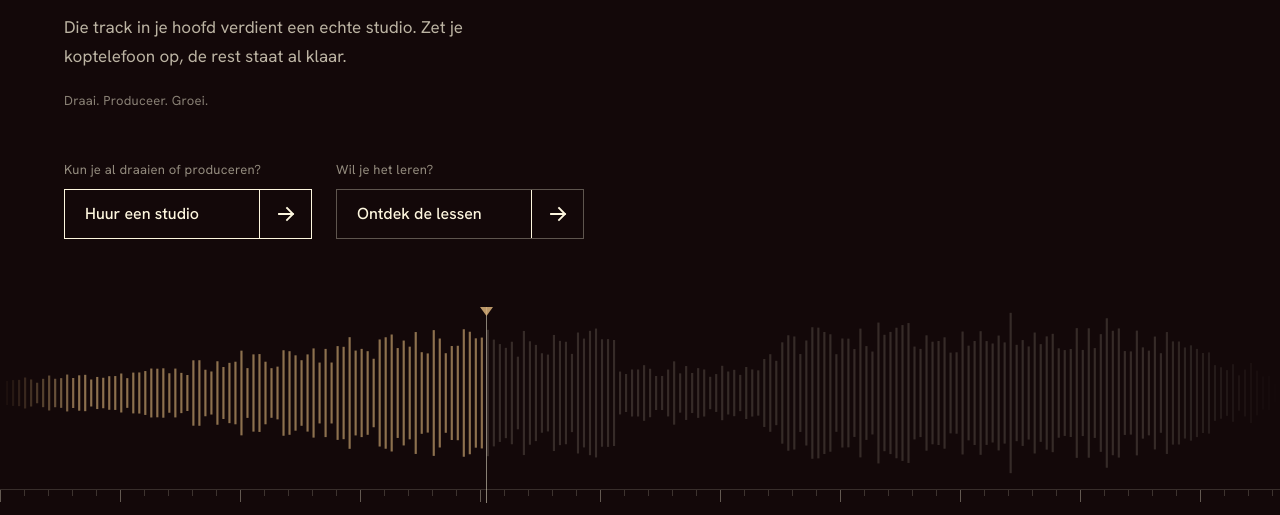
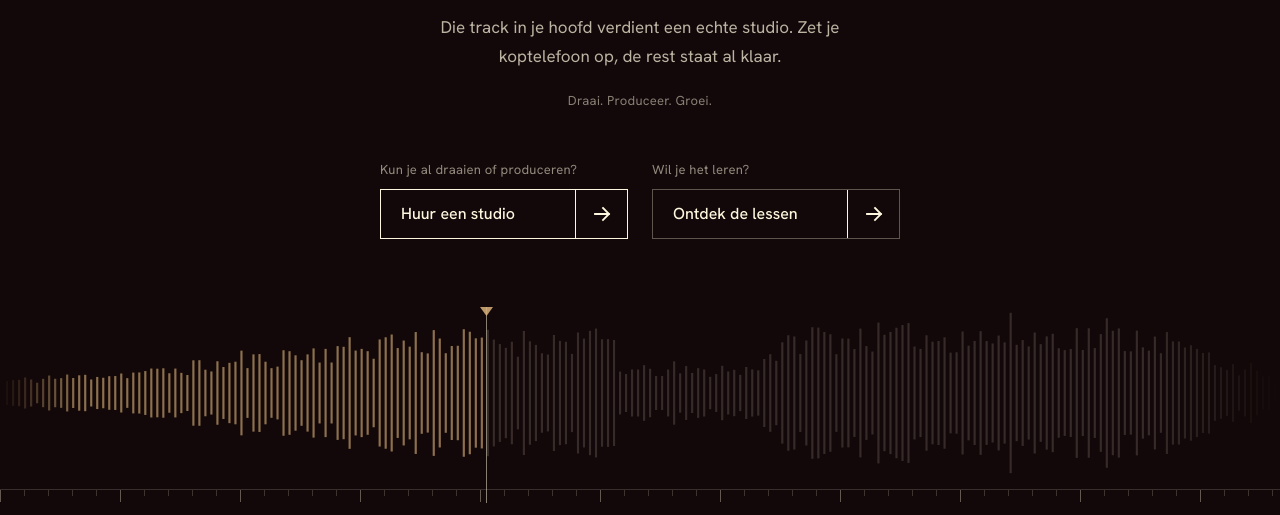
Before and after one commit to davidmulder8-oss/studio-klassiek, a plain HTML site: page index.html in a window 1280 px wide. Shown: the part 285-800 px from the top of the page. Drawn offline with Linux system fonts and the light colour scheme.

Commit message:
Hero weer gecentreerd
Co-Authored-By: Claude Sonnet 5.5 <noreply@anthropic.com>

```diff
--- a/styles.css
+++ b/styles.css
@@ -514,12 +514,12 @@ main > .block + .block { border-top: 1px solid var(--line); }
 @media (max-width: 760px) { .course-foot { grid-template-columns: 1fr; } }
 
 /* ===== Hero: links uitgelijnd met een golfvorm onderin ===== */
-.hero { text-align: left; padding: 112px var(--gutter) calc(clamp(168px, 26vh, 260px) + 24px); }
+.hero { text-align: center; padding: 112px var(--gutter) calc(clamp(168px, 26vh, 260px) + 24px); }
 .hero-inner { width: 100%; max-width: 1160px; }
 .hero h1 { font-size: clamp(2.5rem, 6vw, 4.75rem); line-height: 1.06; margin-bottom: 28px; }
-.hero .lead { margin: 0 0 12px; max-width: 34rem; }
+.hero .lead { margin: 0 auto 12px; max-width: 34rem; }
 .hero .small { margin-bottom: 36px; }
-.routes { margin: 0; max-width: 580px; }
+.routes { margin: 0 auto; max-width: 580px; }
 .hero-wave { position: absolute; left: 0; right: 0; bottom: 0; width: 100%; height: clamp(168px, 26vh, 260px); display: block; pointer-events: none; }
 @media (max-width: 760px) { .hero { padding-top: 104px; } }
 
@@ -528,7 +528,7 @@ main > .block + .block { border-top: 1px solid var(--line); }
 .hero h1 em { font-size: 1.14em; }
 .hero .lead { max-width: 30rem; margin-bottom: 20px; font-size: 1.0625rem; line-height: 1.7; color: var(--soft); }
 .hero .small { margin-bottom: 48px; font-size: .8125rem; letter-spacing: .02em; color: rgba(254, 247, 223, .5); }
-.routes { gap: 24px; max-width: 520px; }
+.routes { gap: 24px; max-width: 520px; margin-left: auto; margin-right: auto; }
 .route { gap: 8px; }
 .route small { font-size: .8125rem; color: rgba(254, 247, 223, .55); }
 .route .btn { font-size: 1rem; }
```
